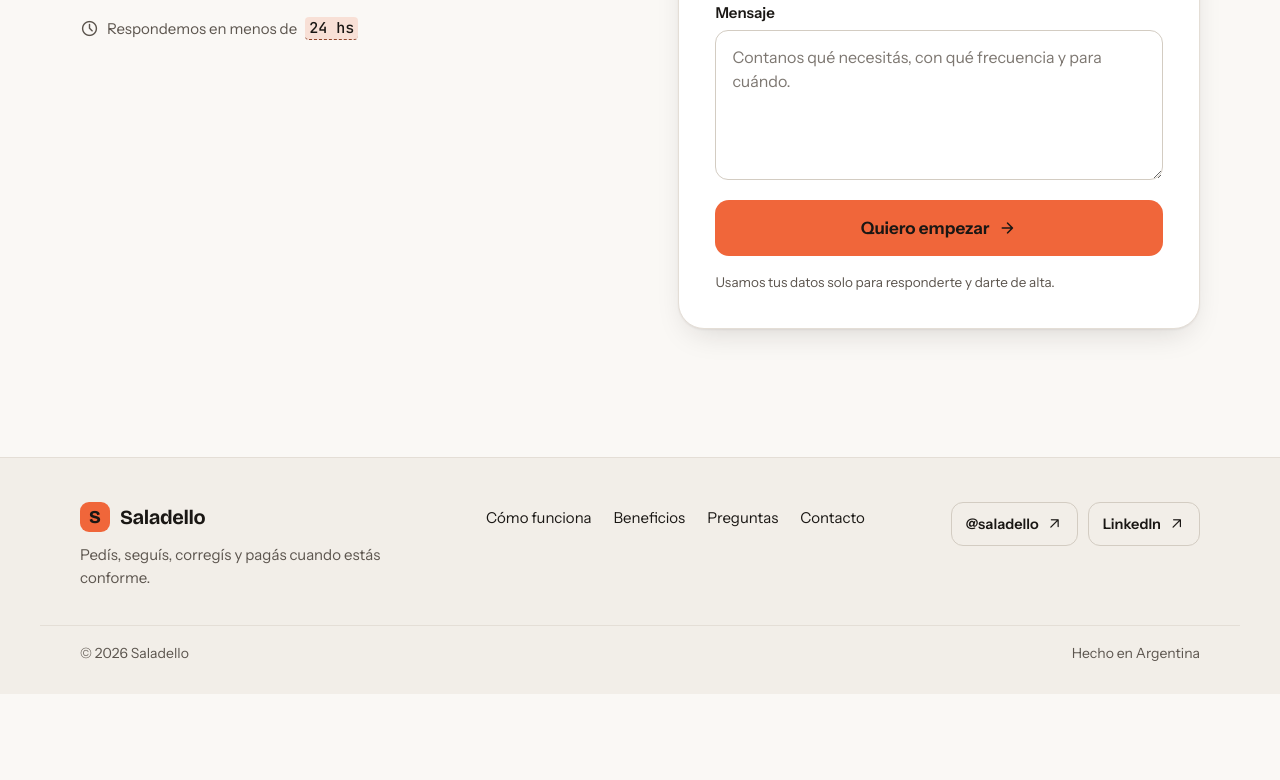
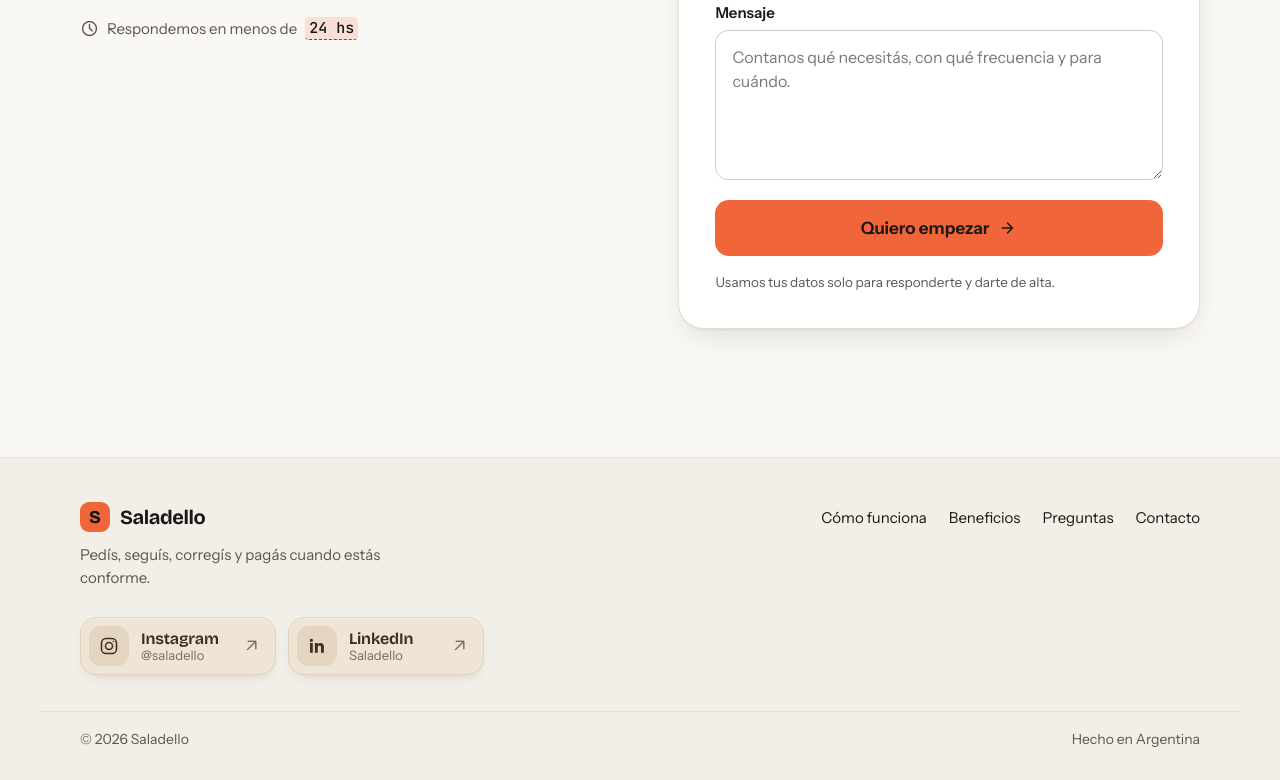
Before and after one commit to nicoblan/saladello-landing, a plain HTML site: page index.html in a window 1280 px wide. Shown: the part 5166-5946 px from the top of the page. Before the commit the page ends 5860 px from the top, so only its background shows below. Drawn offline with nearby package versions, Linux system fonts and the light colour scheme.

Commit message:
Botones de Instagram y LinkedIn con estilo beige e íconos
Co-Authored-By: Claude Opus 5.5 <noreply@anthropic.com>

```diff
--- a/index.html
+++ b/index.html
@@ -361,8 +361,16 @@
       <a href="#contacto">Contacto</a>
     </nav>
     <div class="socials">
-      <a data-href="instagram" href="#" target="_blank" rel="noopener" class="social" aria-label="Instagram de Saladello (se abre en otra pestaña)"><span data-ph-text="instagram"></span><span class="ms ms-16" aria-hidden="true">arrow_outward</span></a>
-      <a data-href="linkedin" href="#" target="_blank" rel="noopener" class="social" aria-label="LinkedIn de Saladello (se abre en otra pestaña)"><span data-ph-text="linkedin"></span><span class="ms ms-16" aria-hidden="true">arrow_outward</span></a>
+      <a data-href="instagram" href="#" target="_blank" rel="noopener" class="social" aria-label="Instagram de Saladello, @saladello (se abre en otra pestaña)">
+        <span class="social-icon" aria-hidden="true"><svg viewBox="0 0 24 24" width="20" height="20" fill="none" stroke="currentColor" stroke-width="1.8" stroke-linecap="round" stroke-linejoin="round"><rect x="3" y="3" width="18" height="18" rx="5.5"/><circle cx="12" cy="12" r="4.2"/><circle cx="17.4" cy="6.6" r="1" fill="currentColor" stroke="none"/></svg></span>
+        <span class="social-text"><span class="social-name">Instagram</span><span class="social-handle" data-ph-text="instagram"></span></span>
+        <span class="social-arrow ms" aria-hidden="true">arrow_outward</span>
+      </a>
+      <a data-href="linkedin" href="#" target="_blank" rel="noopener" class="social" aria-label="LinkedIn de Saladello (se abre en otra pestaña)">
+        <span class="social-icon" aria-hidden="true"><svg viewBox="0 0 24 24" width="20" height="20" fill="currentColor"><path d="M6.94 8.5H3.56V20h3.38V8.5ZM5.25 3.25a1.97 1.97 0 1 0 0 3.94 1.97 1.97 0 0 0 0-3.94ZM20.44 13.4c0-3.1-1.66-5.15-4.37-5.15-1.7 0-2.84.93-3.3 1.8h-.05V8.5H9.48V20h3.38v-5.7c0-1.5.28-2.95 2.14-2.95 1.83 0 1.86 1.71 1.86 3.05V20h3.38v-6.6Z"/></svg></span>
+        <span class="social-text"><span class="social-name">LinkedIn</span><span class="social-handle">Saladello</span></span>
+        <span class="social-arrow ms" aria-hidden="true">arrow_outward</span>
+      </a>
     </div>
   </div>
   <div class="wrap footer-bottom">
--- a/styles.css
+++ b/styles.css
@@ -15,6 +15,7 @@
   --display:'Bricolage Grotesque',sans-serif;
   --mono:'JetBrains Mono',monospace;
   --gutter:clamp(20px,5vw,40px);
+  --beige:#EFE5D6;--beige-line:#E0D3BF;--beige-chip:#E3D5C0;--beige-ink:#3B2F24;--beige-muted:#7A6A58;
   color-scheme:light;
 }
 :root[data-theme="dark"]{
@@ -26,6 +27,7 @@
   --amber-fg:oklch(0.85 0.1 80);--amber-bg:oklch(0.33 0.05 75);
   --green-fg:oklch(0.83 0.1 150);--green-bg:oklch(0.31 0.05 150);
   --violet-fg:oklch(0.83 0.09 300);--violet-bg:oklch(0.32 0.06 300);
+  --beige:#2B251F;--beige-line:#3D352C;--beige-chip:#3A3128;--beige-ink:#F1E6D6;--beige-muted:#B9A890;
   color-scheme:dark;
 }
 
@@ -271,9 +273,16 @@ form{display:flex;flex-direction:column;gap:20px}
 .footer-nav{display:flex;flex-wrap:wrap;gap:6px 22px}
 .footer-nav a{color:var(--ink);text-decoration:none;font-size:15px;padding:6px 0}
 .footer-nav a:hover{color:var(--accent-text)}
-.socials{display:flex;flex-wrap:wrap;gap:10px}
-.social{display:inline-flex;align-items:center;gap:8px;height:44px;padding:0 14px;border-radius:12px;border:1.5px solid var(--line-2);color:var(--ink);text-decoration:none;font-weight:600;font-size:14.5px;transition:border-color .2s}
-.social:hover{border-color:var(--ink);color:var(--ink)}
+.socials{display:flex;flex-wrap:wrap;gap:12px}
+.social{display:inline-flex;align-items:center;gap:12px;min-width:196px;padding:8px 14px 8px 8px;border-radius:16px;background:var(--beige);border:1px solid var(--beige-line);color:var(--beige-ink);text-decoration:none;box-shadow:0 1px 0 rgba(255,255,255,.5) inset,0 6px 16px -12px rgba(60,40,20,.45);transition:transform .25s cubic-bezier(.2,.7,.2,1),box-shadow .25s,border-color .25s,background-color .25s}
+.social:hover{color:var(--beige-ink);transform:translateY(-2px);border-color:color-mix(in oklab,var(--accent) 45%,var(--beige-line));box-shadow:0 1px 0 rgba(255,255,255,.5) inset,0 14px 26px -14px rgba(60,40,20,.5)}
+.social-icon{width:40px;height:40px;flex:none;border-radius:12px;background:var(--beige-chip);color:var(--beige-ink);display:grid;place-items:center;transition:background-color .25s,color .25s}
+.social:hover .social-icon{background:var(--accent);color:var(--on-accent)}
+.social-text{display:flex;flex-direction:column;line-height:1.2;margin-right:auto}
+.social-name{font-family:var(--display);font-weight:650;font-size:16px;letter-spacing:-0.01em}
+.social-handle{font-size:13px;color:var(--beige-muted)}
+.social-arrow{font-size:18px;color:var(--beige-muted);transition:transform .25s,color .25s}
+.social:hover .social-arrow{transform:translate(2px,-2px);color:var(--accent-text)}
 .footer-bottom{padding-top:18px;padding-bottom:32px;border-top:1px solid var(--line);display:flex;flex-wrap:wrap;gap:8px 24px;justify-content:space-between;color:var(--muted);font-size:14px}
 
 /* ===== Reveal on scroll ===== */
```
